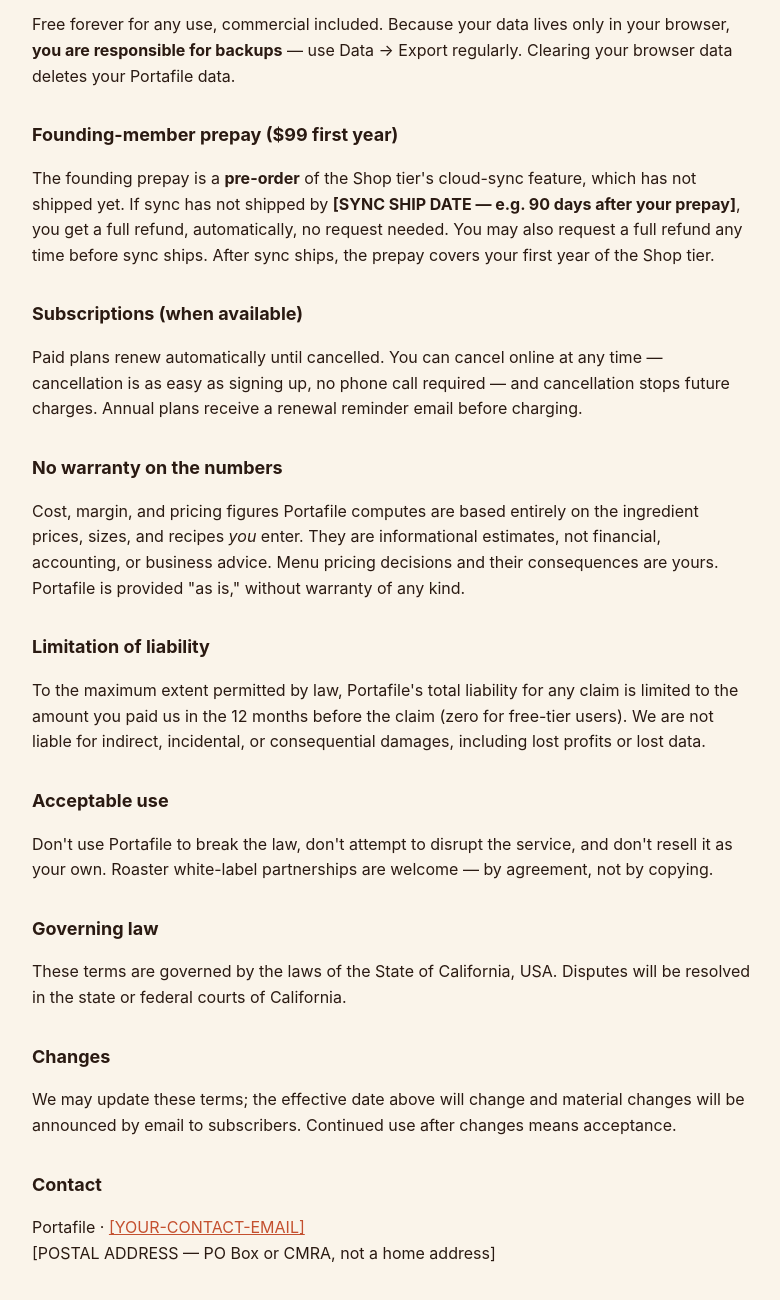
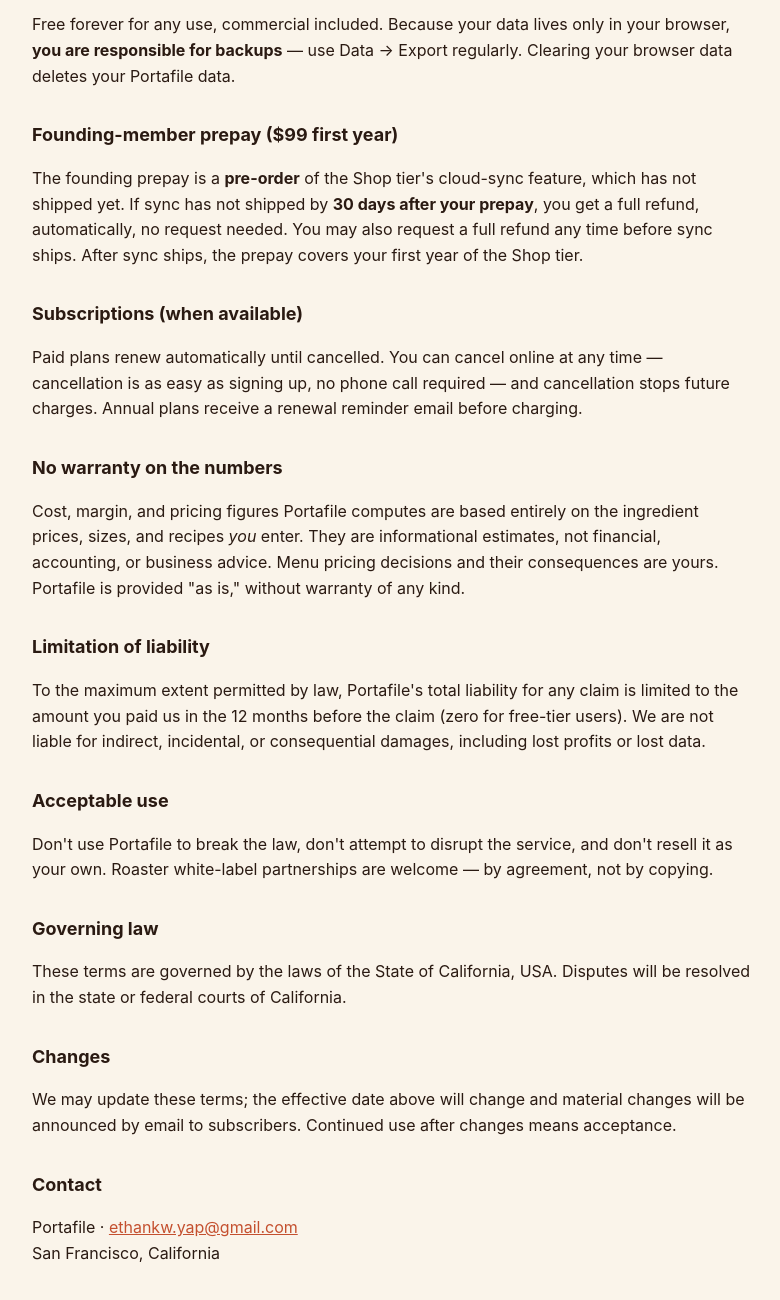
Before and after one commit to ethankwyap-stack/crema, a plain HTML site: page site/terms.html in a window 1280 px wide. Shown: the part 416-1716 px from the top of the page, without its empty margins (248-1028 px from the left). Drawn offline with Linux system fonts and the light colour scheme.

Commit message:
Fill legal-page contact, address, prepay refund deadline
Co-Authored-By: Claude Fable 5 <noreply@anthropic.com>
Claude-Session: https://claude.ai/code/session_01ATNcEyD2AbQLYERG8fqCu8

```diff
--- a/site/terms.html
+++ b/site/terms.html
@@ -26,7 +26,7 @@ a{color:#C4502F}
 <p>Free forever for any use, commercial included. Because your data lives only in your browser, <strong>you are responsible for backups</strong> — use Data → Export regularly. Clearing your browser data deletes your Portafile data.</p>
 
 <h2>Founding-member prepay ($99 first year)</h2>
-<p>The founding prepay is a <strong>pre-order</strong> of the Shop tier's cloud-sync feature, which has not shipped yet. If sync has not shipped by <strong>[SYNC SHIP DATE — e.g. 90 days after your prepay]</strong>, you get a full refund, automatically, no request needed. You may also request a full refund any time before sync ships. After sync ships, the prepay covers your first year of the Shop tier.</p>
+<p>The founding prepay is a <strong>pre-order</strong> of the Shop tier's cloud-sync feature, which has not shipped yet. If sync has not shipped by <strong>30 days after your prepay</strong>, you get a full refund, automatically, no request needed. You may also request a full refund any time before sync ships. After sync ships, the prepay covers your first year of the Shop tier.</p>
 
 <h2>Subscriptions (when available)</h2>
 <p>Paid plans renew automatically until cancelled. You can cancel online at any time — cancellation is as easy as signing up, no phone call required — and cancellation stops future charges. Annual plans receive a renewal reminder email before charging.</p>
@@ -47,7 +47,7 @@ a{color:#C4502F}
 <p>We may update these terms; the effective date above will change and material changes will be announced by email to subscribers. Continued use after changes means acceptance.</p>
 
 <h2>Contact</h2>
-<p>Portafile · <a href="mailto:[YOUR-CONTACT-EMAIL]">[YOUR-CONTACT-EMAIL]</a><br>[POSTAL ADDRESS — PO Box or CMRA, not a home address]</p>
+<p>Portafile · <a href="mailto:ethankw.yap@gmail.com">ethankw.yap@gmail.com</a><br>San Francisco, California</p>
 </main>
 </body>
 </html>
```
Also changed, not shown: extras/onboarding-emails.md (+1 -1 lines), site/privacy.html (+1 -1 lines).
